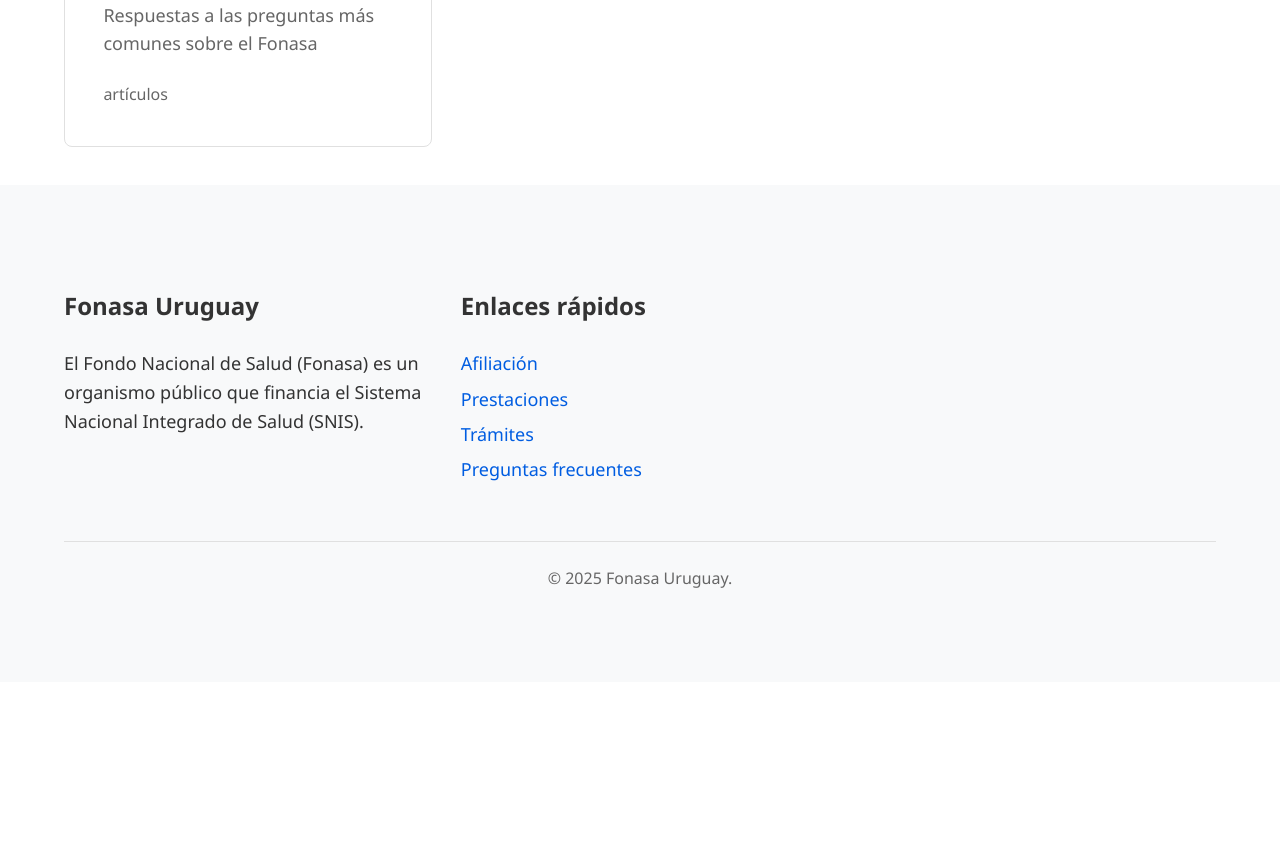
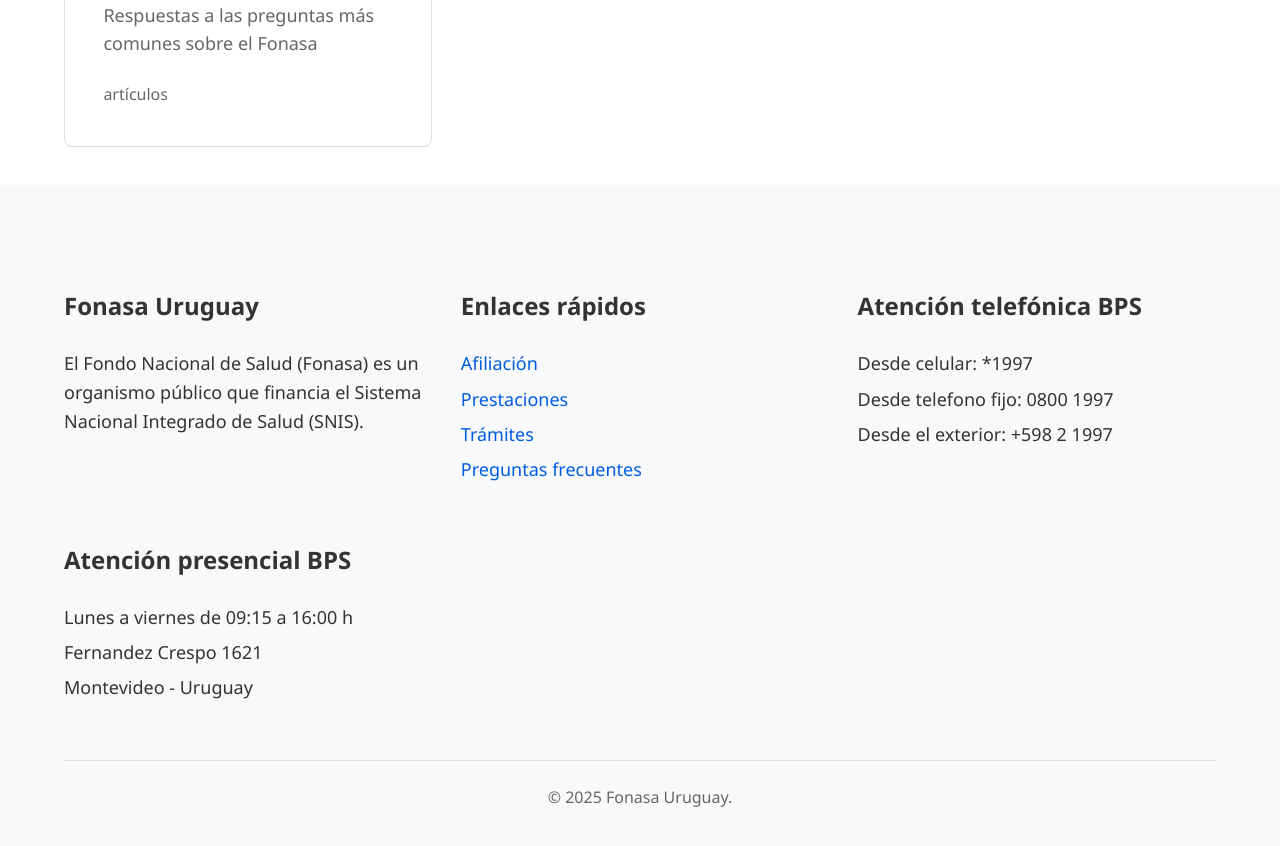
Before and after one commit to JoseAtel/fonasa.info, a Jekyll site: the page built from index.md, in a window 1280 px wide and 900 px high, scrolled down 825 px. Shown: the top 846 px of the window. Built offline with Jekyll 4.4.1, drawn with Linux system fonts in a browser that asks for light colours; before the commit the page ends 1507 px from its top, so only the background shows below that.

Commit message:
Update footer

```diff
--- a/_includes/footer.html
+++ b/_includes/footer.html
@@ -16,14 +16,23 @@
           </ul>
         </div>
 
-        <!--<div class="footer-section">
-          <h3>Contacto</h3>
+        <div class="footer-section">
+          <h3>Atención telefónica BPS</h3>
           <ul>
-            <li>Teléfono:</li>
-            <li>Email:</li>
-            <li>Dirección: Montevideo</li>
+            <li>Desde celular: *1997 </li>
+            <li>Desde telefono fijo: 0800 1997</li>
+            <li>Desde el exterior: +598 2 1997</li>
           </ul>
-        </div>-->
+        </div>
+
+        <div class="footer-section">
+          <h3>Atención presencial BPS</h3>
+          <ul>
+            <li>Lunes a viernes de 09:15 a 16:00 h</li>
+            <li>Fernandez Crespo 1621</li>
+            <li>Montevideo - Uruguay</li>
+          </ul>
+        </div>
       </div>
 
       <div class="footer-bottom">
```
